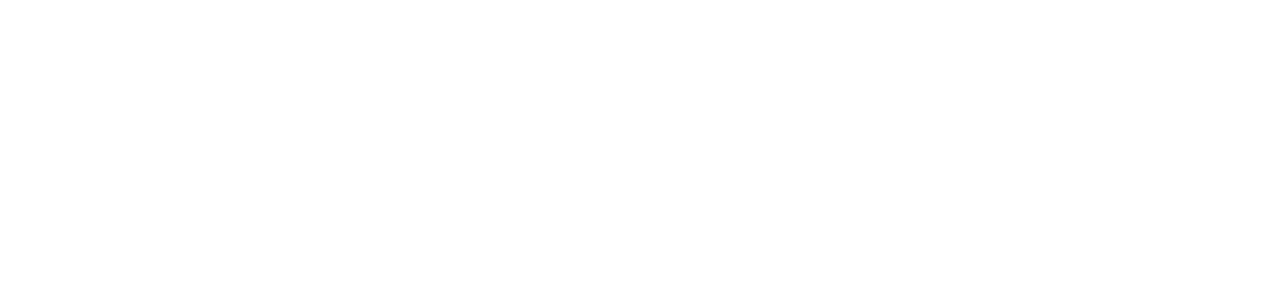
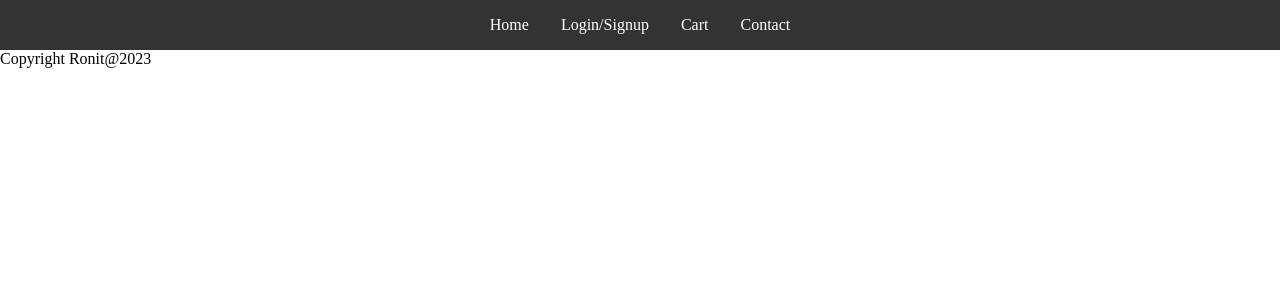
Before and after one commit to ronit044/E-commerce-Web-App, a React (Create React App) app: page /Cont in a window 1280 px wide. Before the commit this address had no page. Shown: the top 300 px of the page. Built offline with nearby package versions, Linux system fonts and the light colour scheme.

Commit message:
added contact route

```diff
--- a/src/App.js
+++ b/src/App.js
@@ -1,6 +1,7 @@
 import React from "react";
 import Navbar from "./frontend/Navbar/Navbar";
 import Login from "./frontend/Login/Login";
+import Con from "./frontend/contact/contact";
 function Nav(){
     return <>
         <Navbar/>
@@ -14,4 +15,12 @@
     </>
 }
 
-export {Nav,Login_Page};
+function Contact(){
+    return <>
+        <Navbar/>
+        <Con/>
+    </>
+}
+
+
+export {Nav,Login_Page, Contact};
--- a/src/frontend/Navbar/Navbar.jsx
+++ b/src/frontend/Navbar/Navbar.jsx
@@ -9,7 +9,7 @@
                 <Link to="/"><li className="nav-item-custom">Home</li></Link>
                 <Link to="/Login"><li className="nav-item-custom">Login/Signup</li></Link>
                 <Link to="/Cart"><li className="nav-item-custom">Cart</li></Link>
-                <Link to="/Contact"><li className="nav-item-custom">Contact</li></Link>
+                <Link to="/Cont"><li className="nav-item-custom">Contact</li></Link>
             </ul>
         </nav>
     );
--- /dev/null
+++ b/src/frontend/contact/contact.jsx
@@ -0,0 +1,5 @@
+import React from "react";
+
+export default function Con(){
+    return <>Copyright Ronit@2023</>
+};
--- a/src/index.js
+++ b/src/index.js
@@ -1,13 +1,13 @@
 import React from 'react';
 import ReactDOM from 'react-dom';
 import { BrowserRouter, Route, Routes } from 'react-router-dom';
-import { Nav,Login_Page } from './App';
+import { Nav,Login_Page,Contact } from './App';
 ReactDOM.render(<>
   <BrowserRouter>
     <Routes>
       <Route path='/' element={<Nav/>}/>
       <Route path='/Login' element={<Login_Page/>}/>
-
+      <Route path='/Cont' element={<Contact/>}/>
     </Routes>
   </BrowserRouter>
 </>,document.getElementById("root"));
```
